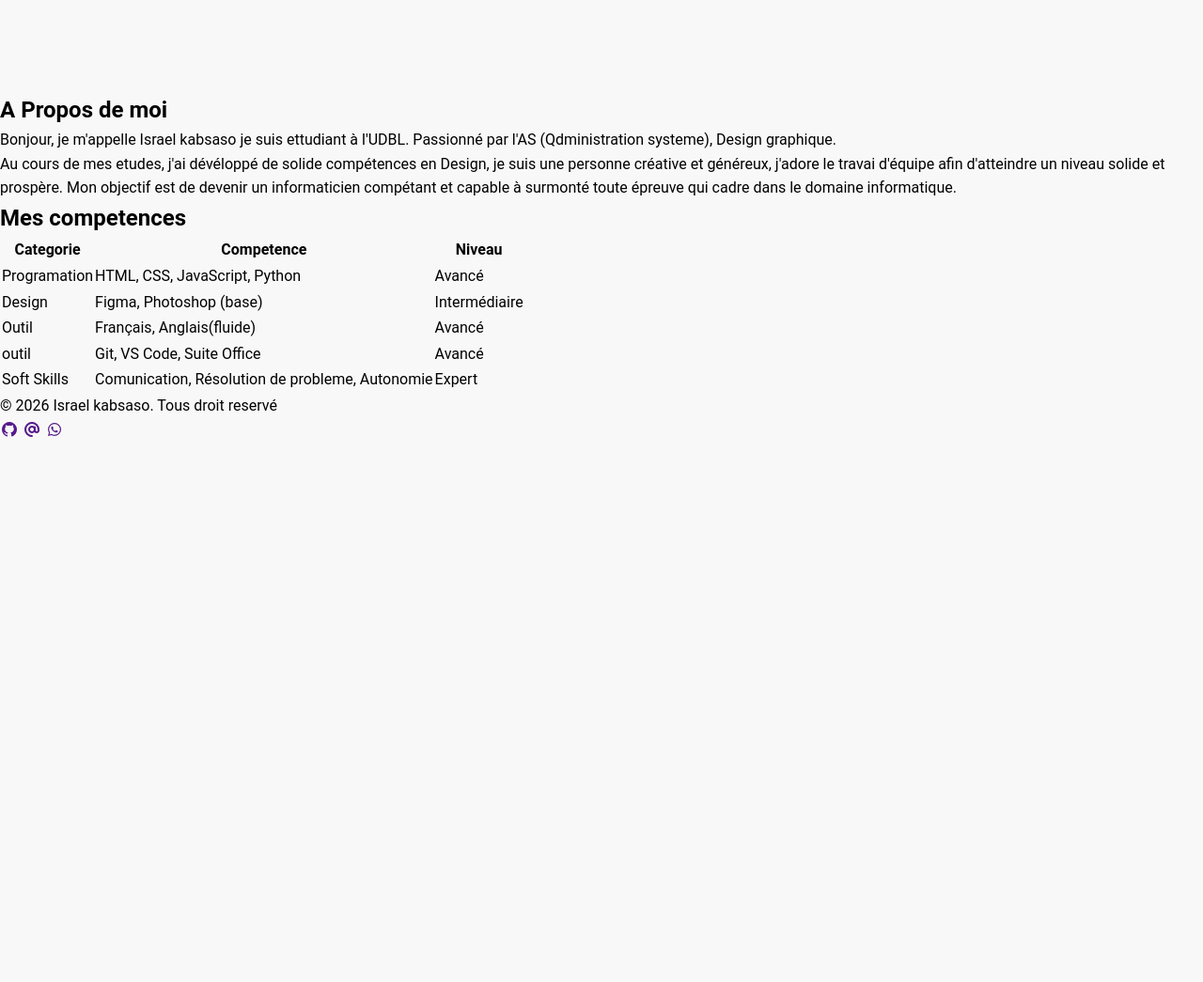
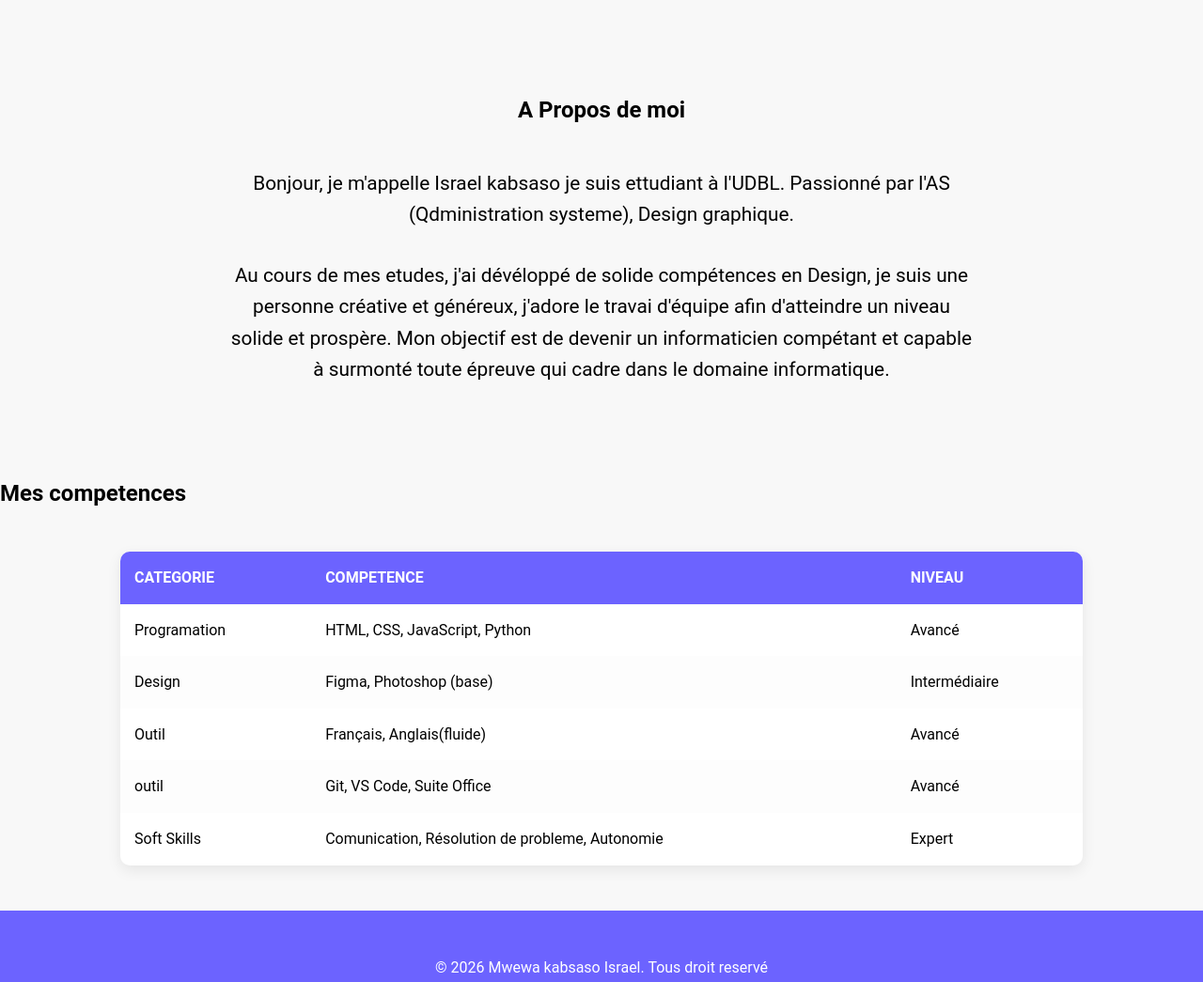
Before and after one commit to Israelkabaso/MON-PORTFOLIO-2026, a plain HTML site: page index.html in a window 1280 px wide. Shown: the part 600-1645 px from the top of the page at 94% size. Before the commit the page ends 1070 px from the top, so only its background shows below. Drawn offline with Linux system fonts and the light colour scheme.

Commit message:
stylisation de la section mas compétences et du foot

```diff
--- a/CSS/style.css
+++ b/CSS/style.css
@@ -132,3 +132,94 @@ a.active::after {
     background-color: var(--violet-foncé);
     transform: translateY(-3px);
 }
+.apropos{
+    width: 800px;
+    margin: 6rem auto;
+    text-align: center;
+}
+}
+section h2 {
+    color: var(--violet-doux);
+    /* la taille du texet */
+    font-size: 2.6rem;
+    font-weight: 700;
+    position: relative;
+    text-align: center;
+}
+section h2::after {
+    content: '';
+    display: block;
+    width: 60px;
+    height: 4px;
+    background-color: var(--vi);
+    /* marge en haut et en bas (a propos) */
+    margin: 1.2rem auto;
+    border-radius: 2px;
+}
+.apropos p{
+    margin-bottom: 2rem;
+    color: var(--gris-foncé);
+    font-size: 1.3rem;
+}
+.competences table{
+    width: 80%;
+    margin: 0 auto;
+    border-collapse: collapse;
+    background-color: #FFF;
+    box-shadow: 0 5px 15px rgb(0, 0, 0, 0.08);
+    border-radius: 10px;
+    overflow: hidden;
+}
+
+.competences table th, .competences table td{
+    padding: 15px;
+}
+
+.competences table thead{
+    background-color: var(--violet-doux);
+    color: #FFF;
+    text-transform: uppercase;
+}
+
+.competences table tbody th{
+    /* ajoute une bordure de 1px en bas de chaque callule */
+    border-bottom: 1px solid var(--gris-clair);
+}
+
+.competences table tbody tr:nth-child(even){
+    background-color: #fdfdfd;
+}
+
+.competences table tbody tr {
+    transition: bankground-color 0.3s ease;
+}
+
+.competences table tbody tr:hover {
+    background-color: #fdfdfd;
+}
+.competences table thead th {
+    text-align: left;
+}
+footer{
+    margin-top: 3rem;
+    background-color: var(--violet-doux);
+    padding: 3rem 0;
+    text-align: center;
+}
+footer p{
+    color: white;
+    margin-bottom: 1.2rem;
+}
+
+footer a {
+    display: inline-block;
+    font-size: 1.6rem;
+    color: white;
+    margin: 0 10px;
+    transition: color 0.3s ease, transform 0.2s ease;
+}
+
+footer a:hover{
+    color: var(--orange-vif);
+    transform: translate(-3px);
+}
--- a/index.html
+++ b/index.html
@@ -33,20 +33,17 @@
                 <img src="image/Israel k.JPG " alt="image">
             </div>
         </section>
-        <section>
+        <section class="apropos">
             <h2>A Propos de moi</h2>
             <div></div>
-            <p>
-                Bonjour, je m'appelle Israel kabsaso je suis ettudiant à l'UDBL. Passionné par l'AS (Qdministration systeme), Design graphique.
-            </p>
-            <p>
-                Au cours de mes etudes, j'ai dévéloppé de solide compétences en Design, je suis une personne créative et généreux, j'adore le travai d'équipe afin d'atteindre un niveau solide et prospère.
+            <p> Bonjour, je m'appelle Israel kabsaso je suis ettudiant à l'UDBL. Passionné par l'AS (Qdministration systeme), Design graphique.
+            <p>Au cours de mes etudes, j'ai dévéloppé de solide compétences en Design, je suis une personne créative et généreux, j'adore le travai d'équipe afin d'atteindre un niveau solide et prospère.
                 Mon objectif est de devenir un informaticien compétant et capable à surmonté toute épreuve qui cadre dans le domaine informatique.
-
-            </p>
         </section>
-        <section>
+        <section class="competences">
             <h2>Mes competences</h2>
+            <div></div>
+            <div>
                 <table>
                     <thead>
                         <tr>
@@ -86,10 +83,10 @@
         </section>
     </main>
     <footer>
-        <p> &copy; 2026 Israel kabsaso. Tous droit reservé </p>
+        <p> &copy; 2026 Mwewa kabsaso Israel. Tous droit reservé </p>
         <a href=""><i class="fa-brands fa-github"></i></a>
-        <a href=""><i class="fa-solid fa-at"></i></a>
-        <a href=""><i class="fa-brands fa-whatsapp"></i></a>
+        <a href=""><i class="fa-brands fa-linkedin"></i></a>
+        <a href=""><i class="fa-brands fa-threads"></i></a>
     </footer>
 </body>
 </html>
```
Also changed, not shown: Passions.html (+1 -1 lines), Projet.html (+1 -1 lines).
